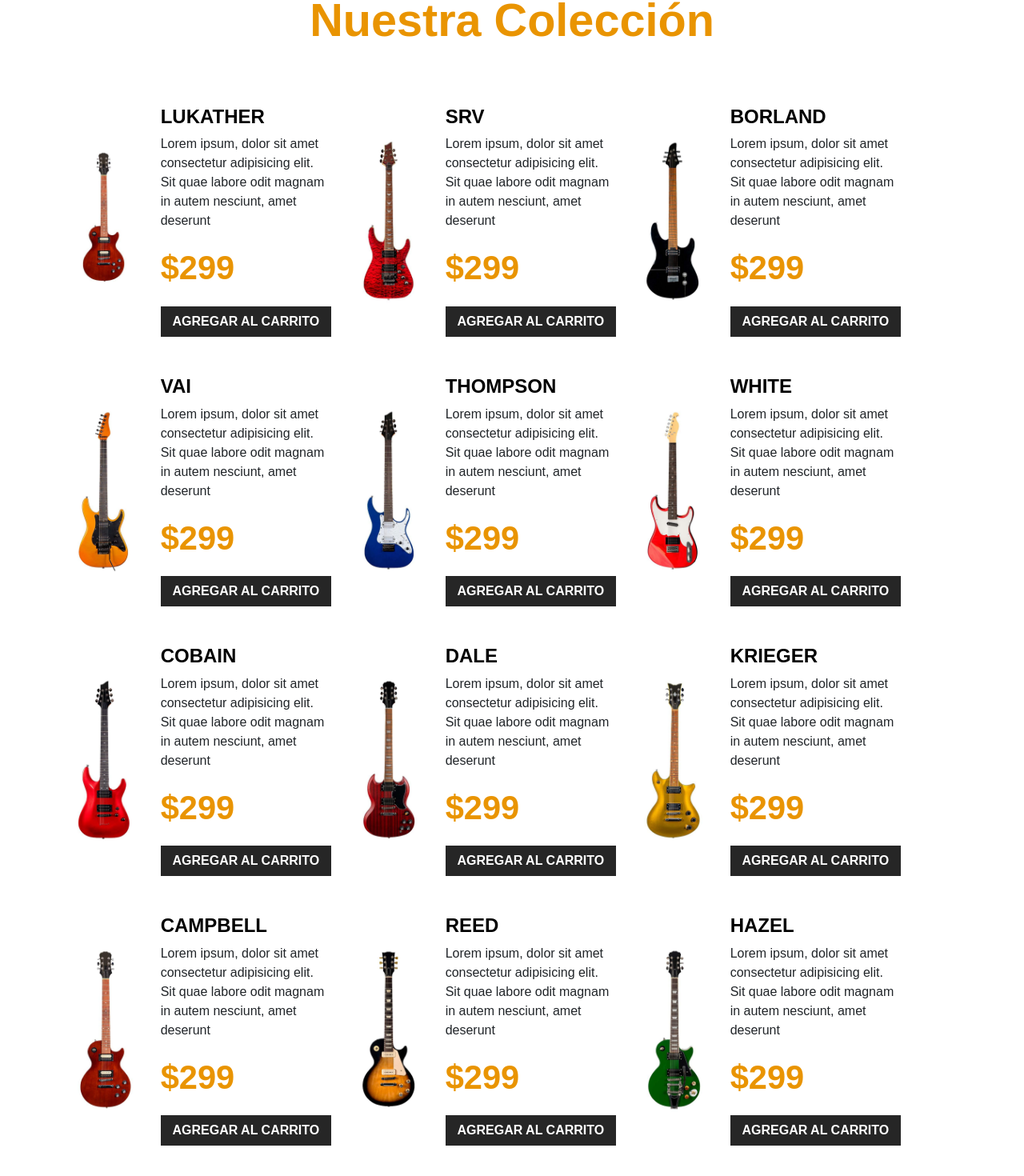
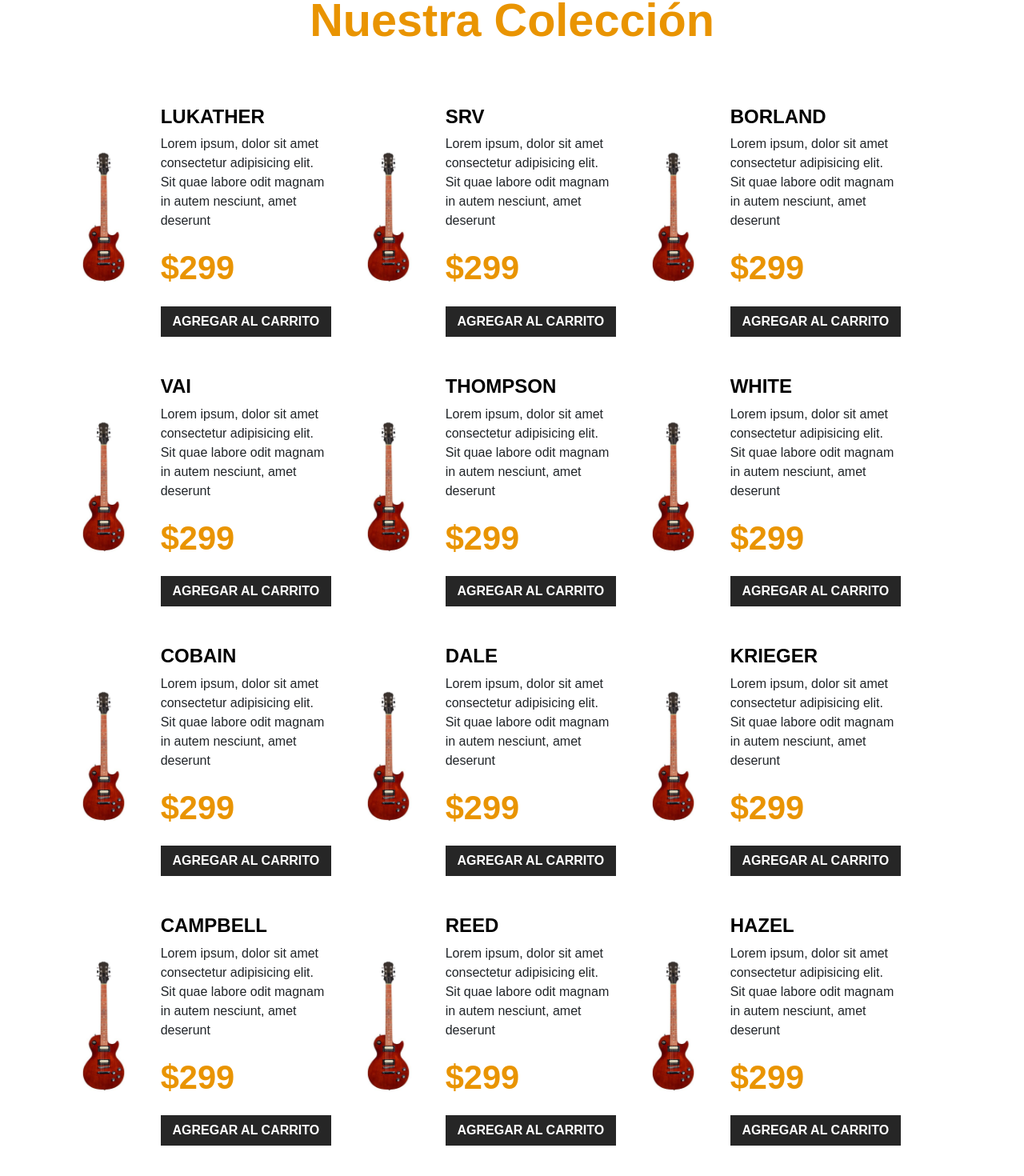
Before and after one commit to Cristaldo-Fiorela/Vue.js-3-Udemy, a Vue app in the folder 01-Proyecto-GuitarLA/: page / in a window 1280 px wide. Shown: the part 776-2246 px from the top of the page at 80% size. Built offline with nearby package versions, Linux system fonts and the light colour scheme; the HTML template or start-up script is replaced by a standard one.

Commit message:
iterando sobre el state de guitarras utilizando las directivas de vue

```diff
--- a/01-Proyecto-GuitarLA/src/App.vue
+++ b/01-Proyecto-GuitarLA/src/App.vue
@@ -1,6 +1,6 @@
 <script setup>
-    import { ref, reactive, onMounted } from 'vue';
-    import { db } from './data/guitarras'
+import { ref, reactive, onMounted } from "vue";
+import { db } from "./data/guitarras";
 
 const guitarras = ref(db);
 // const state = reactive({
@@ -8,11 +8,10 @@
 // })
 
 onMounted(() => {
-        console.log('componente listo');
+  console.log("componente listo");
   guitarras.value = db; // utilizando ref
   // state.guitarras = db; // utilizando reactive
 });
-
 </script>
 
 <template>
@@ -21,13 +20,11 @@
       <div class="row justify-content-center justify-content-md-between">
         <div class="col-8 col-md-3">
           <a href="index.html">
-                    <img class="img-fluid" src="/img/logo.svg" alt="imagen logo">
+            <img class="img-fluid" src="/img/logo.svg" alt="imagen logo" />
           </a>
         </div>
         <nav class="col-md-6 a mt-5 d-flex align-items-start justify-content-end">
-                <div
-                    class="carrito"
-                >
+          <div class="carrito">
             <img class="img-fluid" src="/img/carrito.png" alt="imagen carrito" />
 
             <div id="carrito" class="bg-white p-3">
@@ -45,32 +42,21 @@
                 <tbody>
                   <tr>
                     <td>
-                                        <img class="img-fluid" src="/img/guitarra_02.jpg" alt="imagen guitarra">
+                      <img class="img-fluid" src="/img/guitarra_02.jpg" alt="imagen guitarra" />
                     </td>
                     <td>SRV</td>
-                                    <td class="fw-bold">
-                                            $299
-                                    </td>
+                    <td class="fw-bold">$299</td>
                     <td class="flex align-items-start gap-4">
-                                        <button
-                                            type="button"
-                                            class="btn btn-dark"
-                                        >
+                      <button type="button" class="btn btn-dark">
                         -
                       </button>
                       1
-                                        <button
-                                            type="button"
-                                            class="btn btn-dark"
-                                        >
+                      <button type="button" class="btn btn-dark">
                         +
                       </button>
                     </td>
                     <td>
-                                        <button
-                                            class="btn btn-danger"
-                                            type="button"
-                                        >
+                      <button class="btn btn-danger" type="button">
                         X
                       </button>
                     </td>
@@ -78,214 +64,73 @@
                 </tbody>
               </table>
 
-                        <p class="text-end">Total pagar: <span class="fw-bold">$899</span></p>
-                        <button class="btn btn-dark w-100 mt-3 p-2">Vaciar Carrito</button>
+              <p class="text-end">
+                Total pagar: <span class="fw-bold">$899</span>
+              </p>
+              <button class="btn btn-dark w-100 mt-3 p-2">
+                Vaciar Carrito
+              </button>
             </div>
           </div>
         </nav>
-        </div><!--.row-->
+      </div>
+      <!--.row-->
 
       <div class="row mt-5">
         <div class="col-md-6 text-center text-md-start pt-5">
           <h1 class="display-2 fw-bold">Modelo VAI</h1>
-                <p class="mt-5 fs-5 text-white">Lorem ipsum dolor sit amet consectetur adipisicing elit. Temporibus, possimus quibusdam dolor nemo velit quo, fuga omnis, iure molestias optio tempore sint at ipsa dolorum odio exercitationem eos inventore odit.</p>
+          <p class="mt-5 fs-5 text-white">
+            Lorem ipsum dolor sit amet consectetur adipisicing elit.
+            Temporibus, possimus quibusdam dolor nemo velit quo,
+            fuga omnis, iure molestias optio tempore sint at ipsa
+            dolorum odio exercitationem eos inventore odit.
+          </p>
           <p class="text-primary fs-1 fw-black">$399</p>
-                <button
-                    type="button"
-                    class="btn fs-4 bg-primary text-white py-2 px-5"
-                >Agregar al Carrito</button>
+          <button type="button" class="btn fs-4 bg-primary text-white py-2 px-5">
+            Agregar al Carrito
+          </button>
         </div>
       </div>
     </div>
 
-    <img class="header-guitarra" src="/img/header_guitarra.png" alt="imagen header">
+    <img class="header-guitarra" src="/img/header_guitarra.png" alt="imagen header" />
   </header>
 
   <main class="container-xl mt-5">
     <h2 class="text-center">Nuestra Colección</h2>
 
     <div class="row mt-5">
-        <div class="col-md-6 col-lg-4 my-4 row align-items-center">
+      <div
+        v-for="guitarra in guitarras"
+        class="col-md-6 col-lg-4 my-4 row align-items-center"
+      >
         <div class="col-4">
-                <img class="img-fluid" src="/img/guitarra_01.jpg" alt="imagen guitarra">
+          <img class="img-fluid" src="/img/guitarra_01.jpg" alt="imagen guitarra" />
         </div>
         <div class="col-8">
-                <h3 class="text-black fs-4 fw-bold text-uppercase">Lukather</h3>
-                <p>Lorem ipsum, dolor sit amet consectetur adipisicing elit. Sit quae labore odit magnam in autem nesciunt, amet deserunt</p>
+          <h3 class="text-black fs-4 fw-bold text-uppercase">
+            {{ guitarra.nombre }}
+          </h3>
+          <p>
+            Lorem ipsum, dolor sit amet consectetur adipisicing
+            elit. Sit quae labore odit magnam in autem nesciunt,
+            amet deserunt
+          </p>
           <p class="fw-black text-primary fs-3">$299</p>
-                <button
-                    type="button"
-                    class="btn btn-dark w-100 "
-                >Agregar al Carrito</button>
+          <button type="button" class="btn btn-dark w-100">
+            Agregar al Carrito
+          </button>
         </div>
-        </div><!-- FIN GUITARRA -->
-
-        <div class="col-md-6 col-lg-4 my-4 row align-items-center">
-            <div class="col-4">
-                <img class="img-fluid" src="/img/guitarra_02.jpg" alt="imagen guitarra">
       </div>
-            <div class="col-8">
-                <h3 class="text-black fs-4 fw-bold text-uppercase">SRV</h3>
-                <p>Lorem ipsum, dolor sit amet consectetur adipisicing elit. Sit quae labore odit magnam in autem nesciunt, amet deserunt</p>
-                <p class="fw-black text-primary fs-3">$299</p>
-                <button
-                    type="button"
-                    class="btn btn-dark w-100 "
-                >Agregar al Carrito</button>
-            </div>
-        </div><!-- FIN GUITARRA -->
-
-        <div class="col-md-6 col-lg-4 my-4 row align-items-center">
-            <div class="col-4">
-                <img class="img-fluid" src="/img/guitarra_03.jpg" alt="imagen guitarra">
-            </div>
-            <div class="col-8">
-                <h3 class="text-black fs-4 fw-bold text-uppercase">Borland</h3>
-                <p>Lorem ipsum, dolor sit amet consectetur adipisicing elit. Sit quae labore odit magnam in autem nesciunt, amet deserunt</p>
-                <p class="fw-black text-primary fs-3">$299</p>
-                <button
-                    type="button"
-                    class="btn btn-dark w-100 "
-                >Agregar al Carrito</button>
-            </div>
-        </div><!-- FIN GUITARRA -->
-
-        <div class="col-md-6 col-lg-4 my-4 row align-items-center">
-            <div class="col-4">
-                <img class="img-fluid" src="/img/guitarra_04.jpg" alt="imagen guitarra">
-            </div>
-            <div class="col-8">
-                <h3 class="text-black fs-4 fw-bold text-uppercase">Vai</h3>
-                <p>Lorem ipsum, dolor sit amet consectetur adipisicing elit. Sit quae labore odit magnam in autem nesciunt, amet deserunt</p>
-                <p class="fw-black text-primary fs-3">$299</p>
-                                    <button
-                    type="button"
-                    class="btn btn-dark w-100 "
-                >Agregar al Carrito</button>
-            </div>
-        </div><!-- FIN GUITARRA -->
-
-        <div class="col-md-6 col-lg-4 my-4 row align-items-center">
-            <div class="col-4">
-                <img class="img-fluid" src="/img/guitarra_05.jpg" alt="imagen guitarra">
-            </div>
-            <div class="col-8">
-                <h3 class="text-black fs-4 fw-bold text-uppercase">Thompson</h3>
-                <p>Lorem ipsum, dolor sit amet consectetur adipisicing elit. Sit quae labore odit magnam in autem nesciunt, amet deserunt</p>
-                <p class="fw-black text-primary fs-3">$299</p>
-                                    <button
-                    type="button"
-                    class="btn btn-dark w-100 "
-                >Agregar al Carrito</button>
-            </div>
-        </div><!-- FIN GUITARRA -->
-
-        <div class="col-md-6 col-lg-4 my-4 row align-items-center">
-            <div class="col-4">
-                <img class="img-fluid" src="/img/guitarra_06.jpg" alt="imagen guitarra">
-            </div>
-            <div class="col-8">
-                <h3 class="text-black fs-4 fw-bold text-uppercase">White</h3>
-                <p>Lorem ipsum, dolor sit amet consectetur adipisicing elit. Sit quae labore odit magnam in autem nesciunt, amet deserunt</p>
-                <p class="fw-black text-primary fs-3">$299</p>
-                                    <button
-                    type="button"
-                    class="btn btn-dark w-100 "
-                >Agregar al Carrito</button>
-            </div>
-        </div><!-- FIN GUITARRA -->
-
-        <div class="col-md-6 col-lg-4 my-4 row align-items-center">
-            <div class="col-4">
-                <img class="img-fluid" src="/img/guitarra_07.jpg" alt="imagen guitarra">
-            </div>
-            <div class="col-8">
-                <h3 class="text-black fs-4 fw-bold text-uppercase">Cobain</h3>
-                <p>Lorem ipsum, dolor sit amet consectetur adipisicing elit. Sit quae labore odit magnam in autem nesciunt, amet deserunt</p>
-                <p class="fw-black text-primary fs-3">$299</p>
-                                    <button
-                    type="button"
-                    class="btn btn-dark w-100 "
-                >Agregar al Carrito</button>
-            </div>
-        </div><!-- FIN GUITARRA -->
-        <div class="col-md-6 col-lg-4 my-4 row align-items-center">
-            <div class="col-4">
-                <img class="img-fluid" src="/img/guitarra_08.jpg" alt="imagen guitarra">
-            </div>
-            <div class="col-8">
-                <h3 class="text-black fs-4 fw-bold text-uppercase">Dale</h3>
-                <p>Lorem ipsum, dolor sit amet consectetur adipisicing elit. Sit quae labore odit magnam in autem nesciunt, amet deserunt</p>
-                <p class="fw-black text-primary fs-3">$299</p>
-                                    <button
-                    type="button"
-                    class="btn btn-dark w-100 "
-                >Agregar al Carrito</button>
-            </div>
-        </div><!-- FIN GUITARRA -->
-        <div class="col-md-6 col-lg-4 my-4 row align-items-center">
-            <div class="col-4">
-                <img class="img-fluid" src="/img/guitarra_09.jpg" alt="imagen guitarra">
-            </div>
-            <div class="col-8">
-                <h3 class="text-black fs-4 fw-bold text-uppercase">Krieger</h3>
-                <p>Lorem ipsum, dolor sit amet consectetur adipisicing elit. Sit quae labore odit magnam in autem nesciunt, amet deserunt</p>
-                <p class="fw-black text-primary fs-3">$299</p>
-                                    <button
-                    type="button"
-                    class="btn btn-dark w-100 "
-                >Agregar al Carrito</button>
-            </div>
-        </div><!-- FIN GUITARRA -->
-        <div class="col-md-6 col-lg-4 my-4 row align-items-center">
-            <div class="col-4">
-                <img class="img-fluid" src="/img/guitarra_10.jpg" alt="imagen guitarra">
-            </div>
-            <div class="col-8">
-                <h3 class="text-black fs-4 fw-bold text-uppercase">Campbell</h3>
-                <p>Lorem ipsum, dolor sit amet consectetur adipisicing elit. Sit quae labore odit magnam in autem nesciunt, amet deserunt</p>
-                <p class="fw-black text-primary fs-3">$299</p>
-                                    <button
-                    type="button"
-                    class="btn btn-dark w-100 "
-                >Agregar al Carrito</button>
-            </div>
-        </div><!-- FIN GUITARRA -->
-        <div class="col-md-6 col-lg-4 my-4 row align-items-center">
-            <div class="col-4">
-                <img class="img-fluid" src="/img/guitarra_11.jpg" alt="imagen guitarra">
-            </div>
-            <div class="col-8">
-                <h3 class="text-black fs-4 fw-bold text-uppercase">Reed</h3>
-                <p>Lorem ipsum, dolor sit amet consectetur adipisicing elit. Sit quae labore odit magnam in autem nesciunt, amet deserunt</p>
-                <p class="fw-black text-primary fs-3">$299</p>
-                <button
-                    type="button"
-                    class="btn btn-dark w-100 "
-                >Agregar al Carrito</button>
-            </div>
-        </div><!-- FIN GUITARRA -->
-        <div class="col-md-6 col-lg-4 my-4 row align-items-center">
-            <div class="col-4">
-                <img class="img-fluid" src="/img/guitarra_12.jpg" alt="imagen guitarra">
-            </div>
-            <div class="col-8">
-                <h3 class="text-black fs-4 fw-bold text-uppercase">Hazel</h3>
-                <p>Lorem ipsum, dolor sit amet consectetur adipisicing elit. Sit quae labore odit magnam in autem nesciunt, amet deserunt</p>
-                <p class="fw-black text-primary fs-3">$299</p>
-                <button
-                    type="button"
-                    class="btn btn-dark w-100 "
-                >Agregar al Carrito</button>
-            </div>
-        </div><!-- FIN GUITARRA -->
+      <!-- FIN GUITARRA -->
     </div>
   </main>
 
-
   <footer class="bg-dark mt-5 py-5">
     <div class="container-xl">
-        <p class="text-white text-center fs-4 mt-4 m-md-0">GuitarLA - Todos los derechos Reservados</p>
+      <p class="text-white text-center fs-4 mt-4 m-md-0">
+        GuitarLA - Todos los derechos Reservados
+      </p>
     </div>
   </footer>
 </template>
```
Lines whose indentation alone changed are shown as unchanged.
